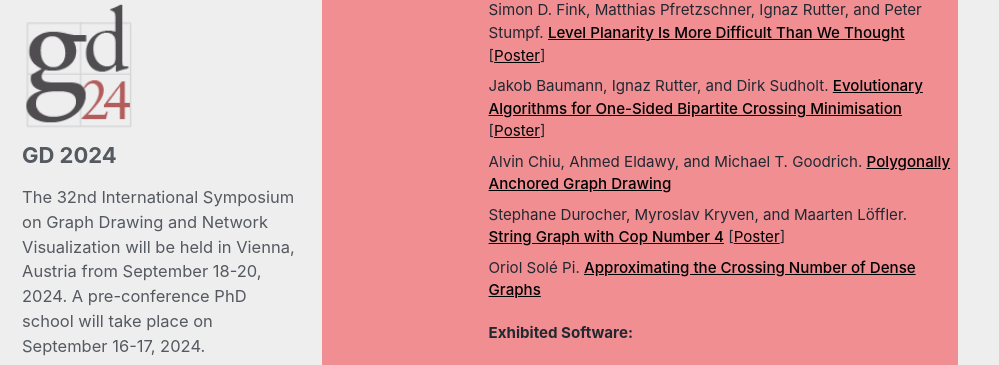
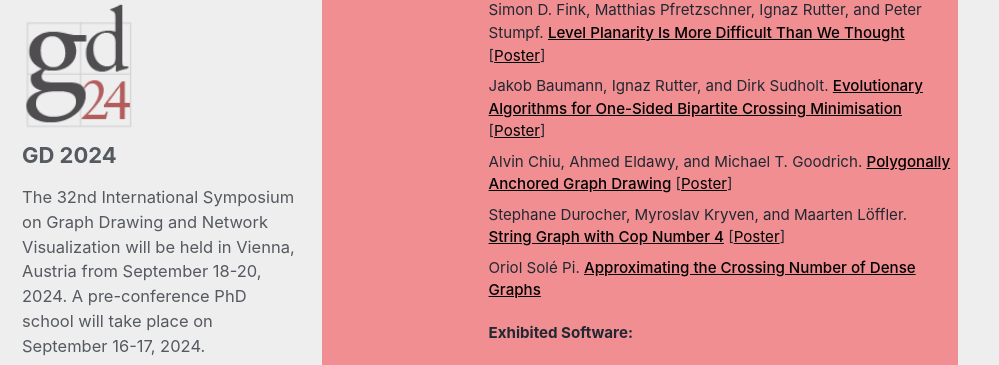
Before and after one commit to graphdrawing/gd2024, a Jekyll site: the page built from pages/program.md, in a window 1280 px wide and 900 px high, scrolled down 4461 px. Shown: the part 86-451 px from the top of the window, without its empty margins (0-999 px from the left). Built offline with Jekyll 4.4.1, drawn with Linux system fonts in a browser that asks for light colours; cached includes are drawn as plain includes; formulas are drawn with MathJax 3.

Commit message:
add new poster

```diff
--- a/pages/program.md
+++ b/pages/program.md
@@ -263,7 +263,7 @@ usemathjax: true
     <span class="title"><a href="https://doi.org/10.4230/LIPIcs.GD.2024.49" target="_blank">Introducing Fairness in Graph Visualization</a></span> <span class="slides-link">[<a href="https://owncloud.tuwien.ac.at/index.php/s/mnTMJWCLWXFEDZm" target="_blank">Poster</a>]</span></li>
     <li><span class="authors"><span>Simon D. Fink, Matthias Pfretzschner, Ignaz Rutter, and Peter Stumpf</span>. </span><span class="title"><a href="https://doi.org/10.4230/LIPIcs.GD.2024.50" target="_blank">Level Planarity Is More Difficult Than We Thought</a></span> <span class="slides-link">[<a href="https://owncloud.tuwien.ac.at/index.php/s/XK8JpBK5YLLWr9d" target="_blank">Poster</a>]</span></li>
     <li><span class="authors"><span>Jakob Baumann, Ignaz Rutter, and Dirk Sudholt</span>. </span><span class="title"><a href="https://doi.org/10.4230/LIPIcs.GD.2024.51" target="_blank">Evolutionary Algorithms for One-Sided Bipartite Crossing Minimisation</a></span> <span class="slides-link">[<a href="https://owncloud.tuwien.ac.at/index.php/s/KLP3KkTwgiG6gOk" target="_blank">Poster</a>]</span></li>
-    <li><span class="authors"><span>Alvin Chiu, Ahmed Eldawy, and Michael T. Goodrich</span>. </span><span class="title"><a href="https://doi.org/10.4230/LIPIcs.GD.2024.52" target="_blank">Polygonally Anchored Graph Drawing</a></span></li>
+    <li><span class="authors"><span>Alvin Chiu, Ahmed Eldawy, and Michael T. Goodrich</span>. </span><span class="title"><a href="https://doi.org/10.4230/LIPIcs.GD.2024.52" target="_blank">Polygonally Anchored Graph Drawing</a></span> <span class="slides-link">[<a href="https://owncloud.tuwien.ac.at/index.php/s/NPPspXACqQqxYBN" target="_blank">Poster</a>]</span></li>
     <li><span class="authors"><span>Stephane Durocher, Myroslav Kryven, and Maarten Löffler</span>. </span><span class="title"><a href="https://doi.org/10.4230/LIPIcs.GD.2024.53" target="_blank">String Graph with Cop Number 4</a></span> <span class="slides-link">[<a href="https://owncloud.tuwien.ac.at/index.php/s/ruuLLDhpo9Bmx3y" target="_blank">Poster</a>]</span></li>
     <li><span class="authors"><span>Oriol Solé Pi</span>. </span><span class="title"><a href="https://doi.org/10.4230/LIPIcs.GD.2024.54" target="_blank">Approximating the Crossing Number of Dense Graphs</a></span></li>
     </ul>
```
